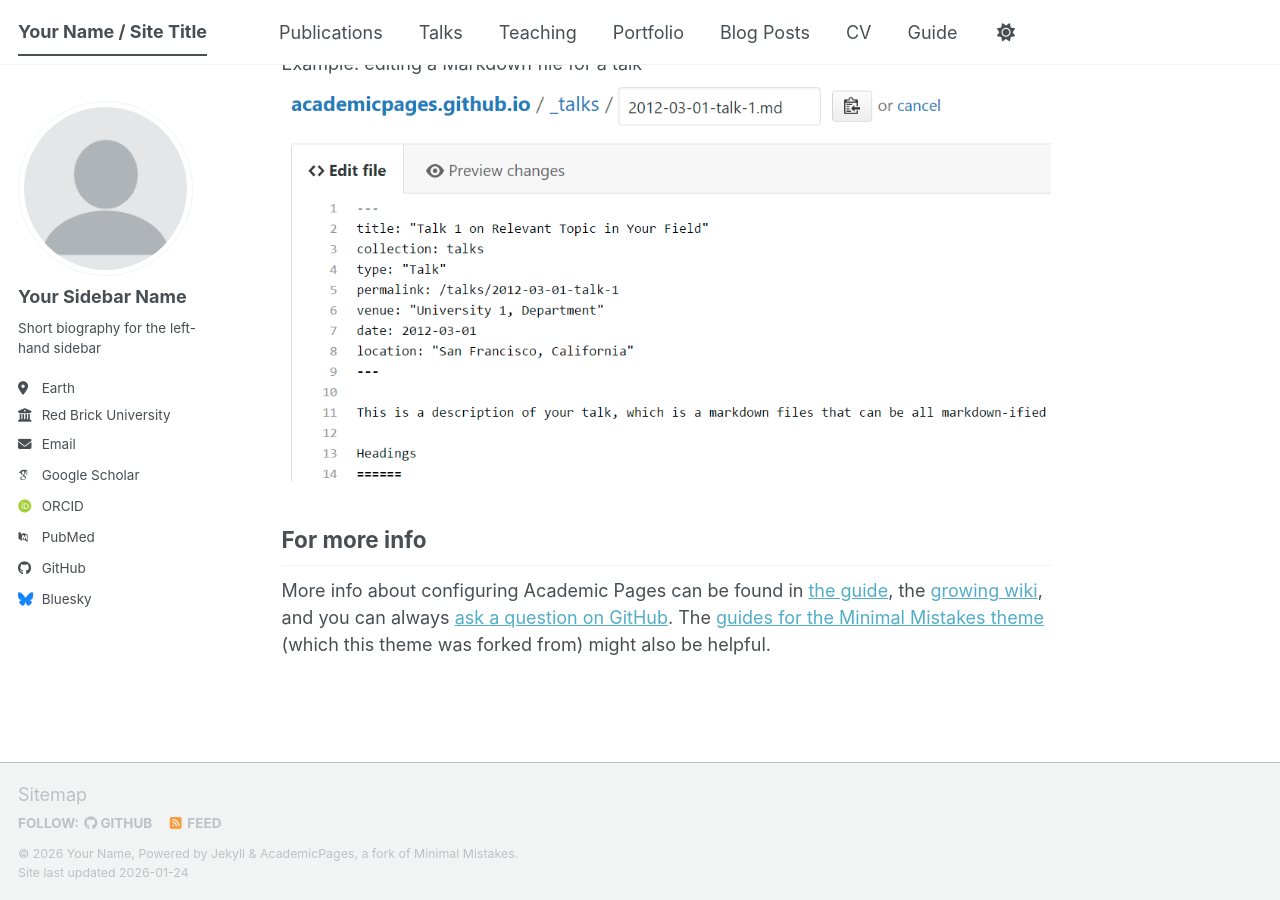
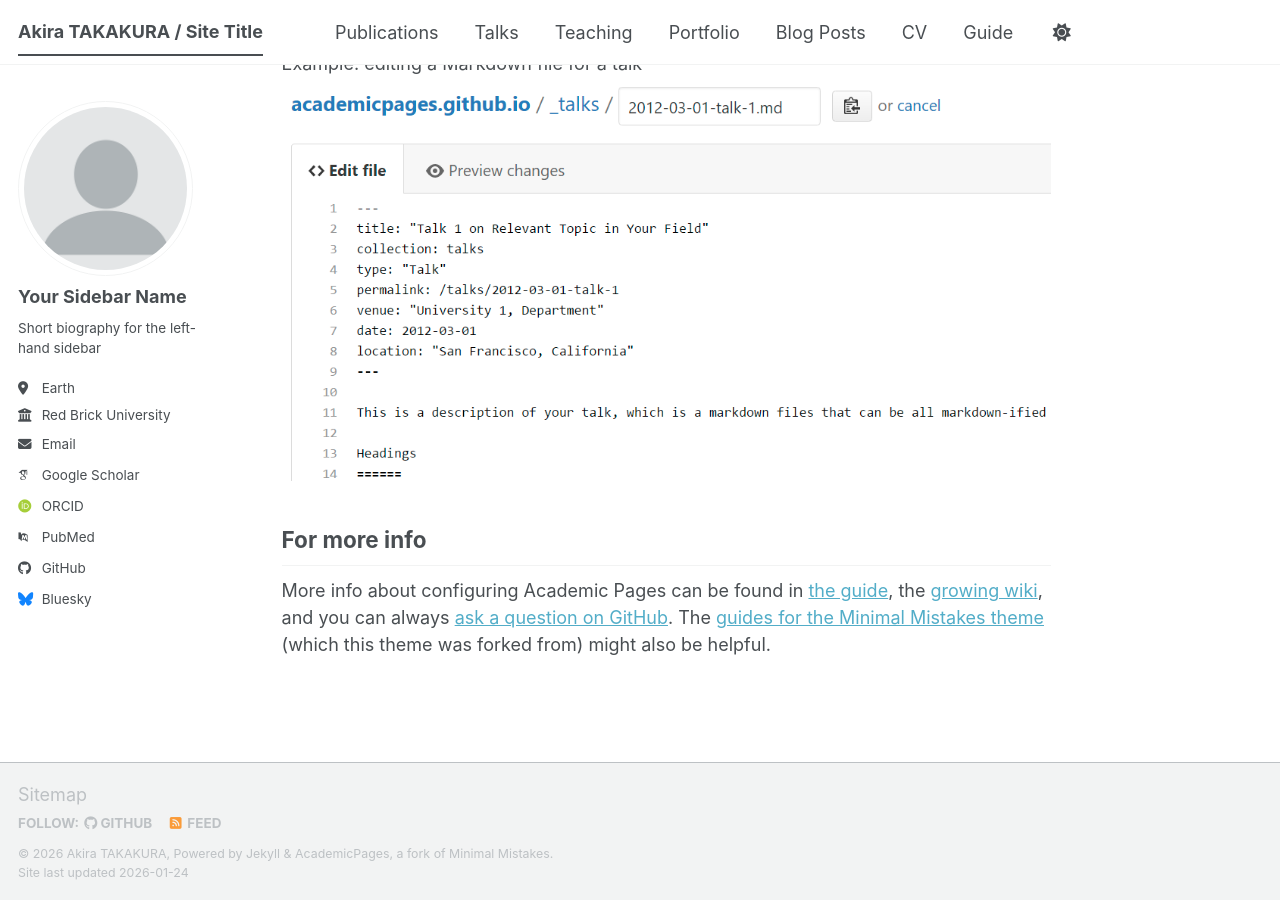
Before and after one commit to akira-takakura/akira-takakura.github.io, a Jekyll site: the page built from _pages/about.md, in a window 1280 px wide and 900 px high, scrolled down 2720 px. Built offline with Jekyll 4.4.1, drawn with Linux system fonts in a browser that asks for light colours; some web fonts are replaced; a script bundle is joined from its source files by our own code; library files that are not in the unit come from our copies.

Commit message:
Update _config.yml

```diff
--- a/_config.yml
+++ b/_config.yml
@@ -9,11 +9,11 @@
 # Basic Site Settings
 locale                   : "en-US"
 site_theme               : "default" # The available themes options are "default", "air", "sunrise", "mint", "dirt" and "contrast"
-title                    : "Your Name / Site Title"
+title                    : "Akira TAKAKURA / Site Title"
 title_separator          : "-"
-name                     : &name "Your Name"
-description              : &description "Your Name's academic portfolio"   # Update this with a general description of your site, this is the default if not overridden by a page
-url                      : https://academicpages.github.io # The base hostname & protocol for your site e.g. "https://[your GitHub username].github.io",
+name                     : &name "Akira TAKAKURA"
+description              : &description "Akira TAKAKURA's academic portfolio"   # Update this with a general description of your site, this is the default if not overridden by a page
+url                      : https://akira-takakura.github.io # The base hostname & protocol for your site e.g. "https://[your GitHub username].github.io",
                                                            # or if you already have some other page hosted on Github then use "https://[your GitHub username].github.io/[Your Repo Name]"
 baseurl                  : "" # the subpath of your site, e.g. "/blog"
 repository               : "academicpages/academicpages.github.io"
@@ -30,7 +30,7 @@
   location         : "Earth"
   employer         : "Red Brick University"
   uri              : # URL
-  email            : "none@example.org"
+  email            : "takakura@sum.sd.keio.ac.jp"
 
   # Academic websites
   academia         : # URL
@@ -38,7 +38,7 @@
   googlescholar    : "https://scholar.google.com/citations?user=PS_CX0AAAAAJ"
   inspire-hep      : # URL
   impactstory      : # URL
-  orcid            : "https://orcid.org/yourorcidurl"
+  orcid            : "https://orcid.org/0009-0002-5224-2979"
   semantic         : # URL
   ssrn             : # URL
   pubmed           : "https://www.ncbi.nlm.nih.gov/pubmed/?term=john+snow"
```
